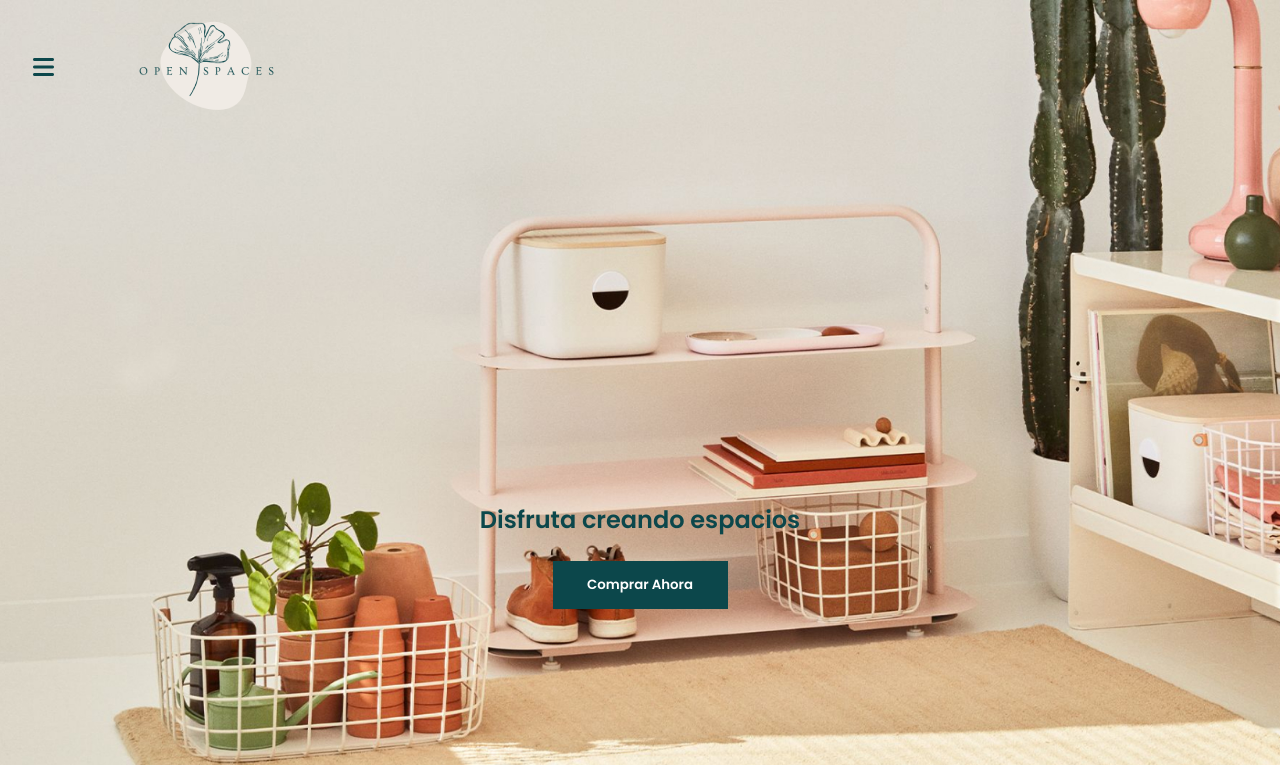
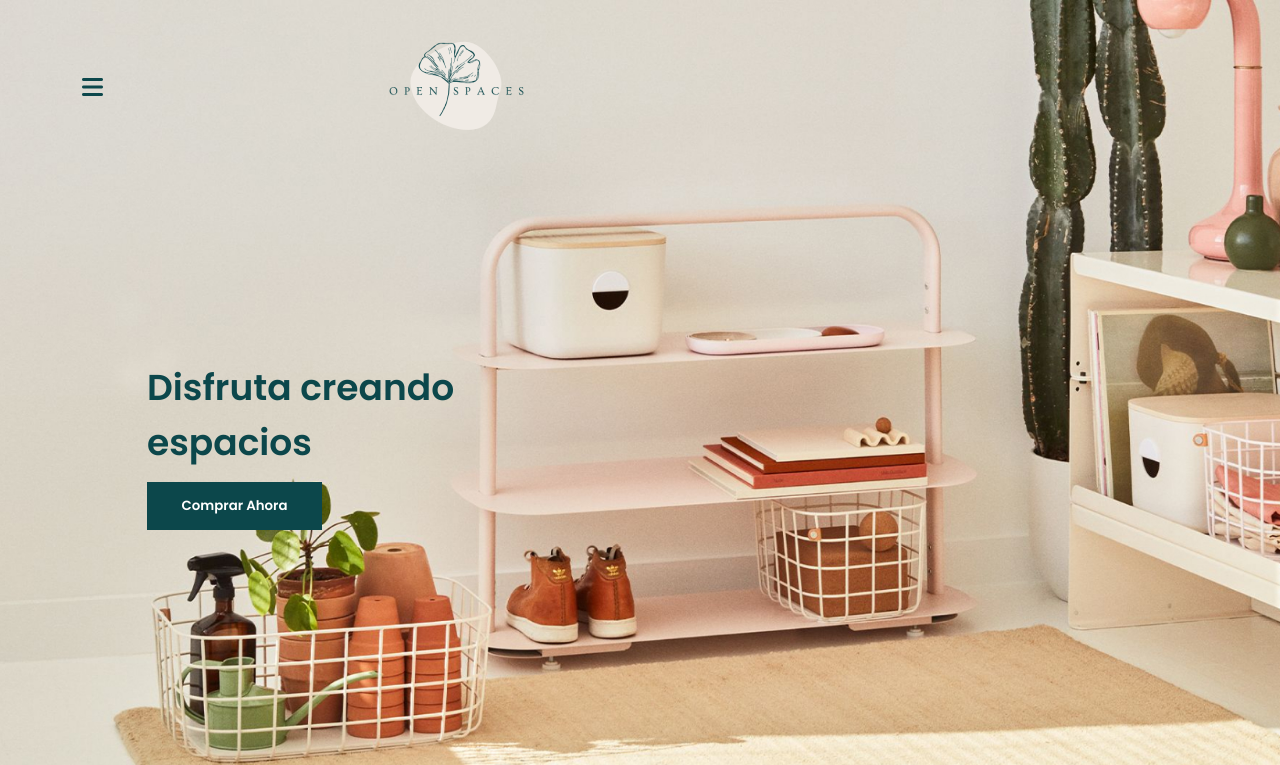
Before and after one commit to Adalab/modulo-1-evaluacion-final-veroisla, a website: page src/html/index.html in a window 1280 px wide. Shown: the top 765 px of the page. Drawn offline with nearby package versions, Linux system fonts and the light colour scheme; files that its build step writes are made by us from their sources; files whose address does not match are found by name.

Commit message:
Responsive tablet section header

```diff
--- a/src/scss/layout/_header.scss
+++ b/src/scss/layout/_header.scss
@@ -16,6 +16,11 @@
   top: 0;
   margin-top: 55px;
   margin-left: 33px;
+
+  @media all and (min-width: 768px) {
+    margin-top: 75px;
+    margin-left: 82px;
+  }
 }
 
 .header__hamburguer--link {
@@ -26,14 +31,24 @@
 .header__logo {
   margin-top: 19px;
   margin-left: 100px;
+
+  @media all and (min-width: 768px) {
+    margin-top: 39px;
+    margin-left: 350px;
+  }
 }
 
 .header__section2 {
   display: flex;
   flex-direction: column;
-  justify-content: center;
+  /* justify-content: center;¿?*/
   align-items: center;
   height: 80vh;
+
+  @media all and (min-width: 768px) {
+    align-items: flex-start;
+    margin-left: 147px;
+  }
 }
 
 .header__section2--title {
@@ -43,6 +58,13 @@
   font-weight: bold;
   margin-top: 215px;
   margin-bottom: 24px;
+
+  @media all and (min-width: 768px) {
+    font-size: 36px;
+    width: 15ch;
+    margin-top: 200px;
+    margin-bottom: 12px;
+  }
 }
 
 .header__button {
@@ -56,8 +78,8 @@
 
 .header__button :hover {
   border-color: 1px solid #db7e77;
-  /* background-color: #db7e77;Otra opción*/
-  background-color: #d35e56;
+  background-color: #db7e77;
+
   /*revisar transición*/
 }
 .header__button--link {
```
Also changed, not shown: docs/index.html (+9 -4 lines), docs/assets/css/main.css.
